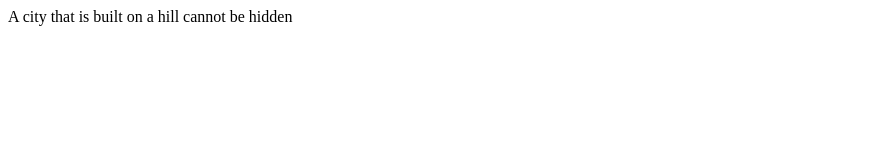
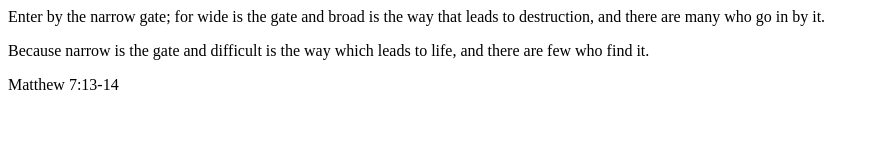
Before and after one commit to floodage/phrase, a plain HTML site: page index.html in a window 1280 px wide. Shown: the whole page, without its empty margins (0-879 px from the left). Drawn offline with Linux system fonts and the light colour scheme.

Commit message:
Update index.html

```diff
--- a/index.html
+++ b/index.html
@@ -1 +1,6 @@
-A city that is built on a hill cannot be hidden
+<p>Enter by the narrow gate; for wide is the gate and broad is the way that leads to destruction,
+and there are many who go in by it.</p>
+<p>Because narrow is the gate and difficult is the way which leads to life,
+and there are few who find it.</p>
+
+<p>Matthew 7:13-14</p>
```
